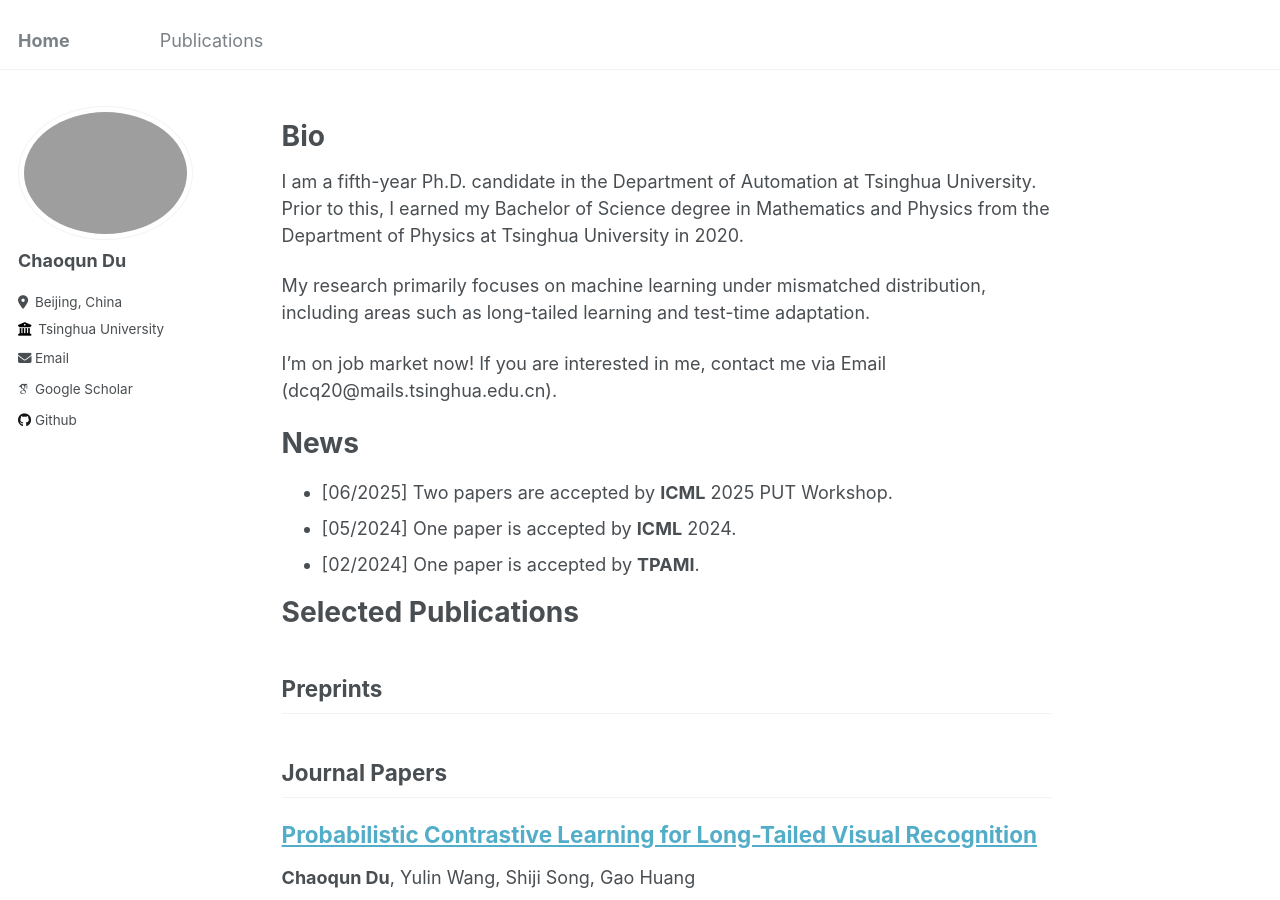
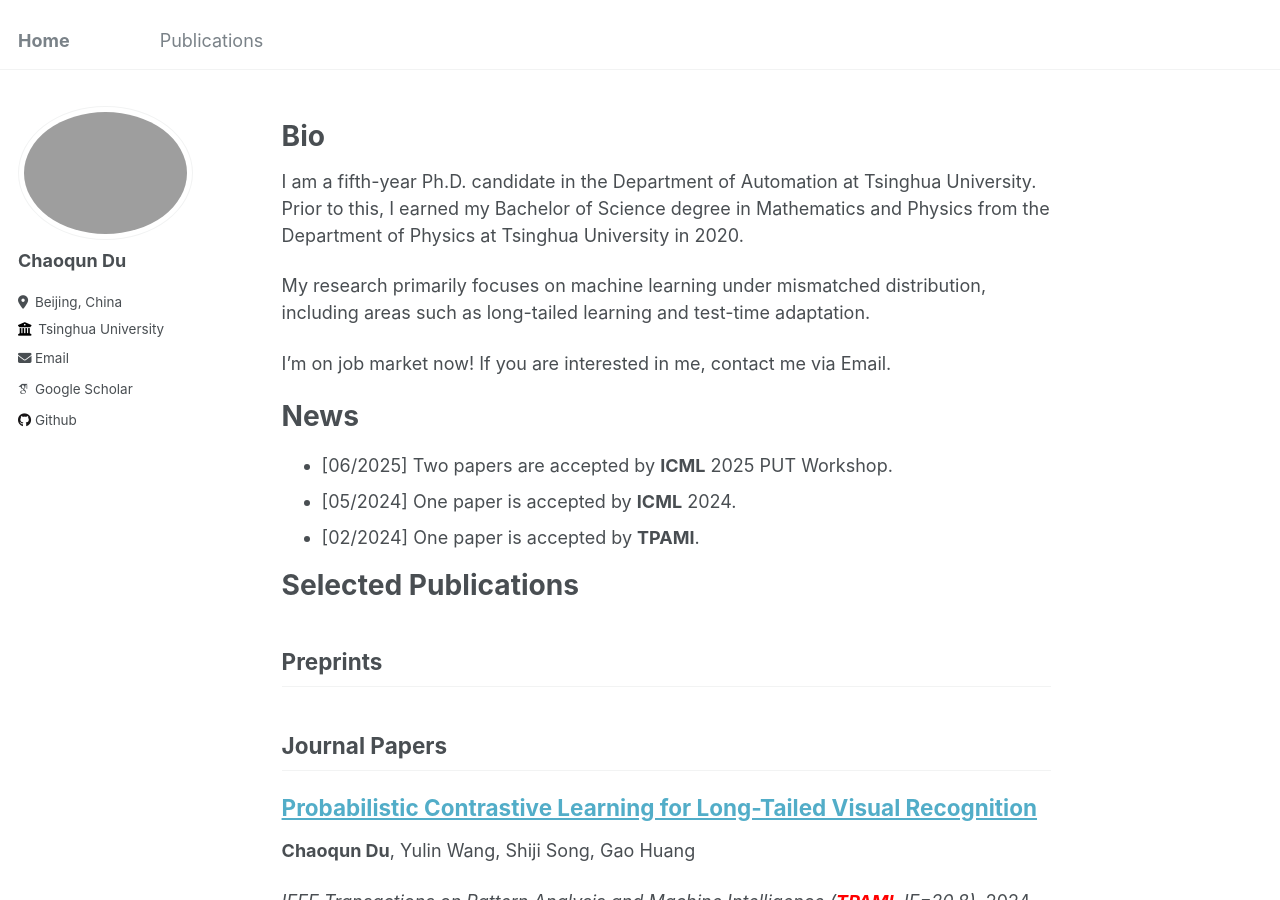
Before and after one commit to Andy-Du20/Andy-Du20.github.io, a Jekyll site: the page built from _pages/about.md, in a window 1280 px wide and 900 px high. Built offline with Jekyll 4.4.1, drawn with Linux system fonts in a browser that asks for light colours; some web fonts are replaced.

Commit message:
Update contact information in about.md
Removed email address from job market statement.

```diff
--- a/_pages/about.md
+++ b/_pages/about.md
@@ -17,7 +17,7 @@ Prior to this, I earned my Bachelor of Science degree in Mathematics and Physics
 
 My research primarily focuses on machine learning under mismatched distribution, including areas such as long-tailed learning and test-time adaptation.
 
-I’m on job market now! If you are interested in me, contact me via Email (dcq20@mails.tsinghua.edu.cn).
+I’m on job market now! If you are interested in me, contact me via Email.
 
 # News
 
```
